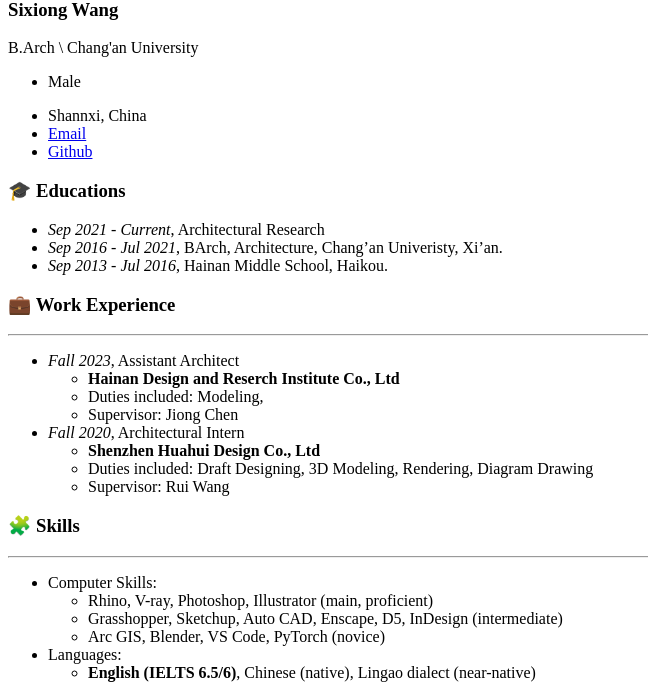
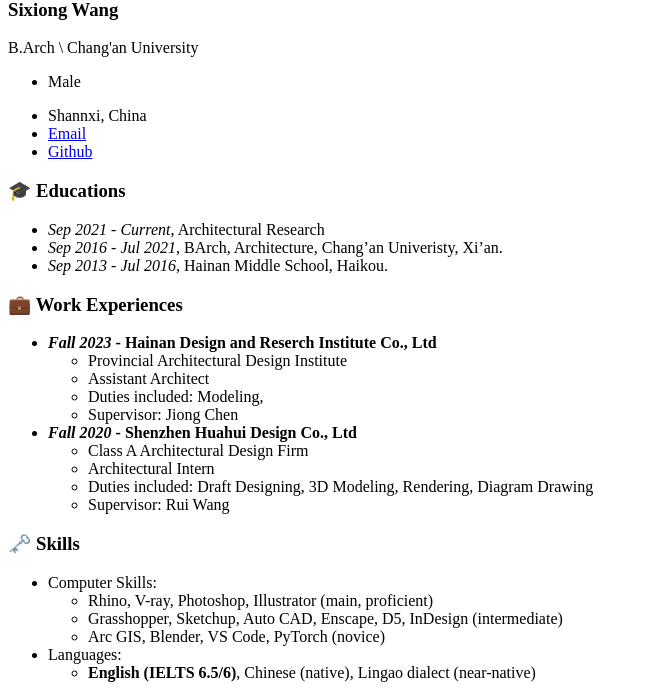
Before and after one commit to sixiong-wang/academic-page, a Jekyll site: the page built from _pages/includes/others.md, in a window 1280 px wide. Shown: the part 508-1206 px from the top of the page, without its empty margins (0-648 px from the left). Built offline with Jekyll 4.4.1, drawn with Linux system fonts in a browser that asks for light colours; our own code applies the rules of GitHub Pages for plain Markdown files; comment, search, counter and statistics services are not loaded.

Commit message:
更改others格式及图标，微调

```diff
--- a/_pages/includes/others.md
+++ b/_pages/includes/others.md
@@ -4,20 +4,22 @@
 * *Sep 2016 - Jul 2021*, BArch, Architecture, Chang'an Univeristy, Xi'an.
 * *Sep 2013 - Jul 2016*, Hainan Middle School, Haikou.
 
-# 💼 Work Experience
----
-* *Fall 2023*, Assistant Architect
-  * **Hainan Design and Reserch Institute Co., Ltd**
+# 💼 Work Experiences
+
+* ***Fall 2023* - Hainan Design and Reserch Institute Co., Ltd**
+  * Provincial Architectural Design Institute
+  * Assistant Architect
   * Duties included: Modeling,
   * Supervisor: Jiong Chen
 
-* *Fall 2020*, Architectural Intern
-  * **Shenzhen Huahui Design Co., Ltd**
+* ***Fall 2020* - Shenzhen Huahui Design Co., Ltd**
+  * Class A Architectural Design Firm
+  * Architectural Intern
   * Duties included: Draft Designing, 3D Modeling, Rendering, Diagram Drawing
   * Supervisor: Rui Wang
 
-# 🧩 Skills
----
+# 🗝️ Skills
+
 * Computer Skills:
   * Rhino, V-ray, Photoshop, Illustrator (main, proficient)
   * Grasshopper, Sketchup, Auto CAD, Enscape, D5, InDesign (intermediate)
```
